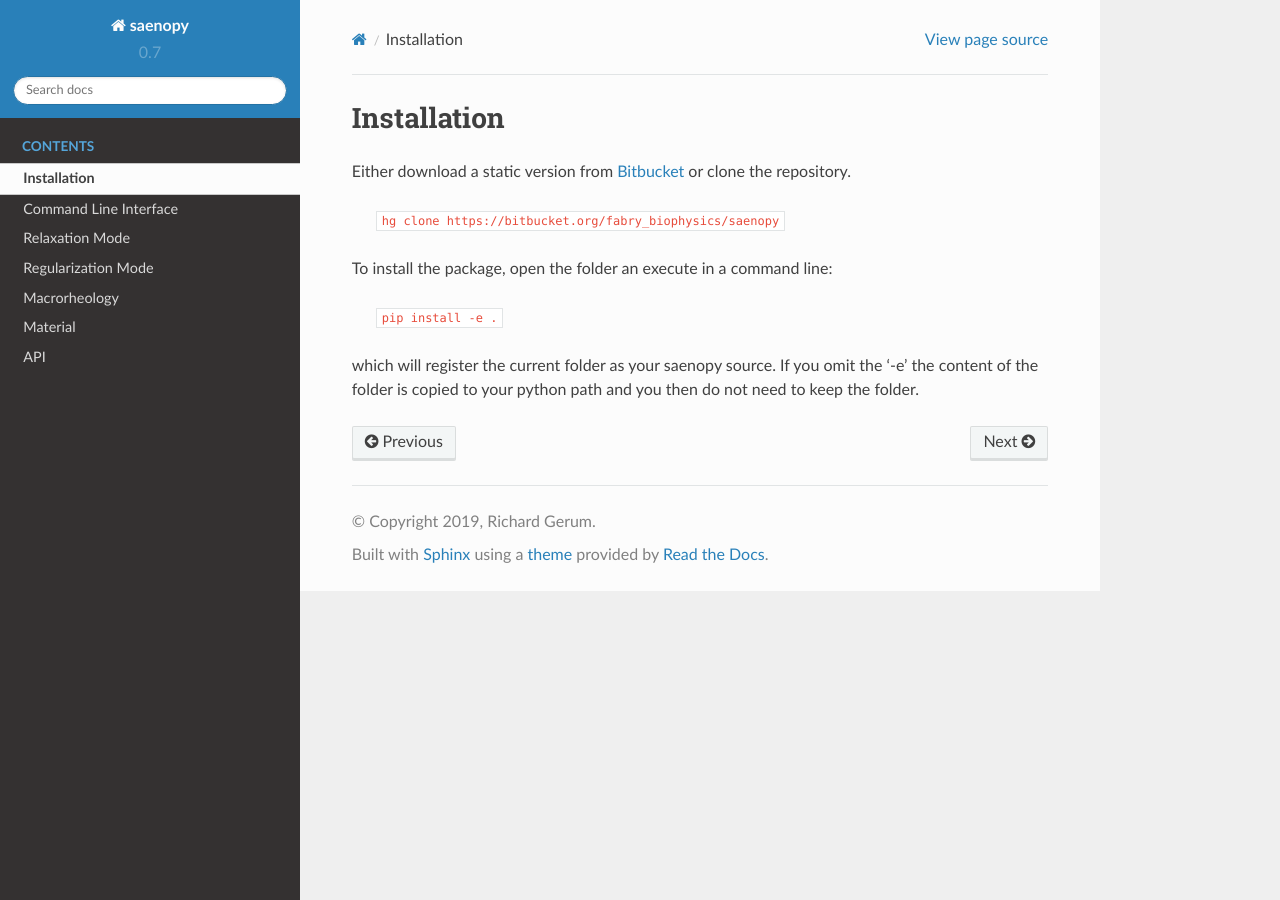
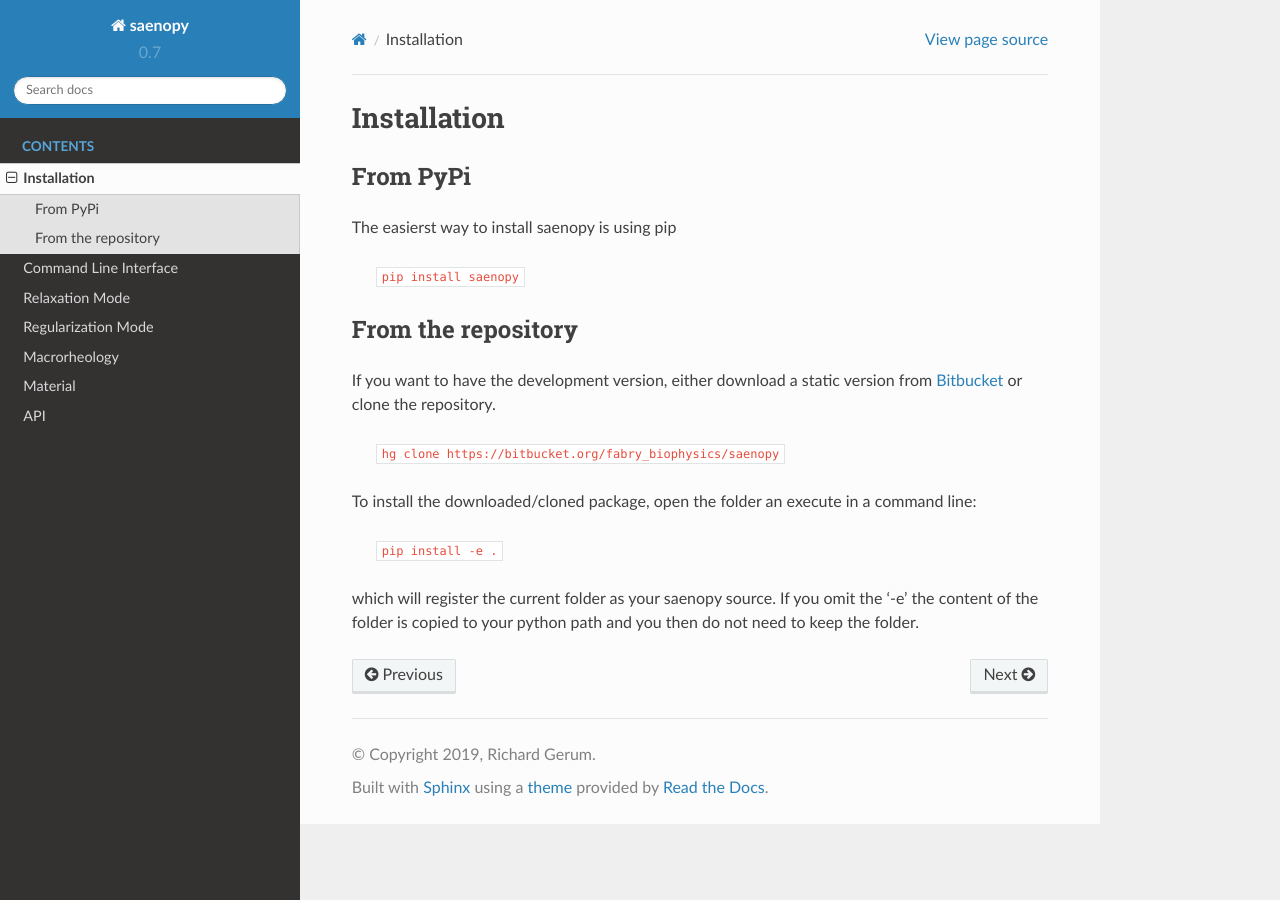
Before and after one commit to rgerum/saenopy, a Sphinx documentation site: the page built from docs/installation.rst, in a window 1280 px wide. Built offline with Sphinx 7.4.7 and the Read the Docs theme 2.0.0, drawn with Linux system fonts in a browser that asks for light colours.

Commit message:
docs: added instation with pip

```diff
--- a/docs/installation.rst
+++ b/docs/installation.rst
@@ -1,14 +1,24 @@
 Installation
 ============
 
+From PyPi
+---------
+
+The easierst way to install saenopy is using pip
+
+    ``pip install saenopy``
+
+From the repository
+-------------------
+
 .. _Bitbucket: https://bitbucket.org/fabry_biophysics/saeno/get/tip.zip
 
-Either download a static version from Bitbucket_ or
+If you want to have the development version, either download a static version from Bitbucket_ or
 clone the repository.
 
     ``hg clone https://bitbucket.org/fabry_biophysics/saenopy``
 
-To install the package, open the folder an execute in a command line:
+To install the downloaded/cloned package, open the folder an execute in a command line:
 
     ``pip install -e .``
 
```
